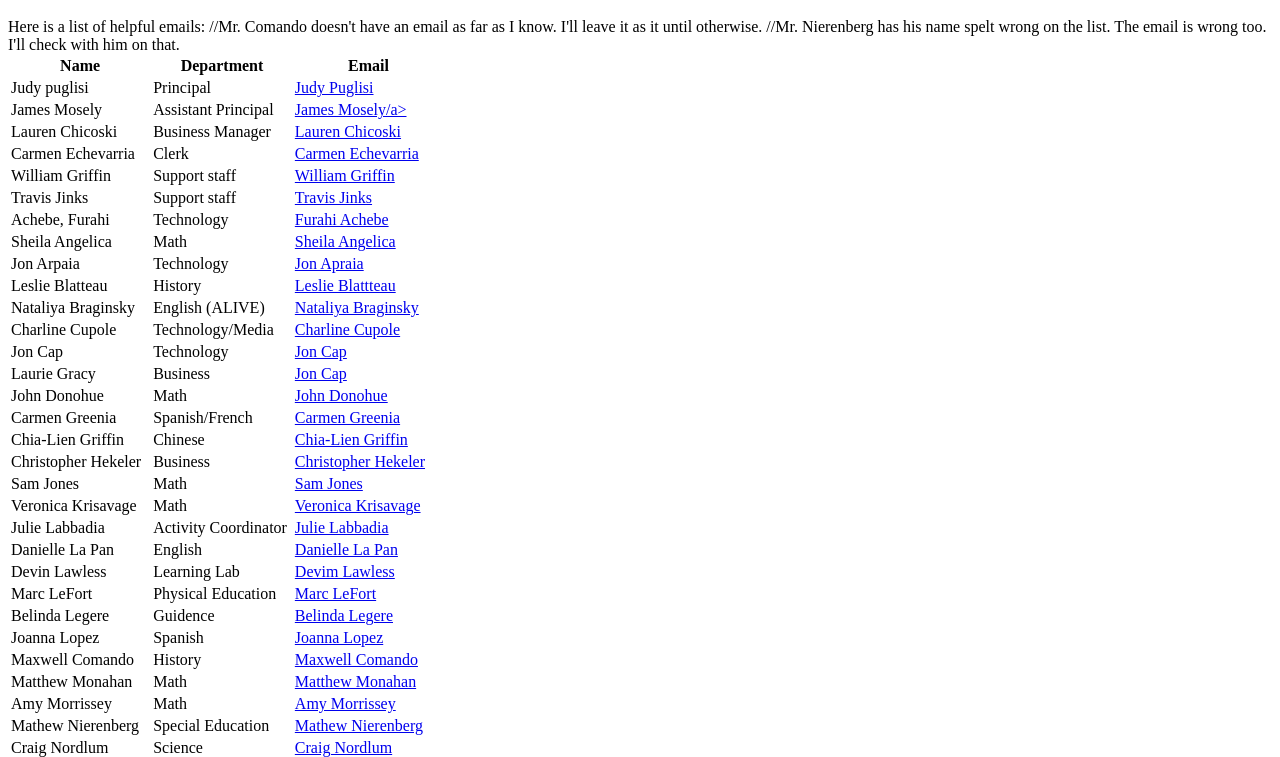
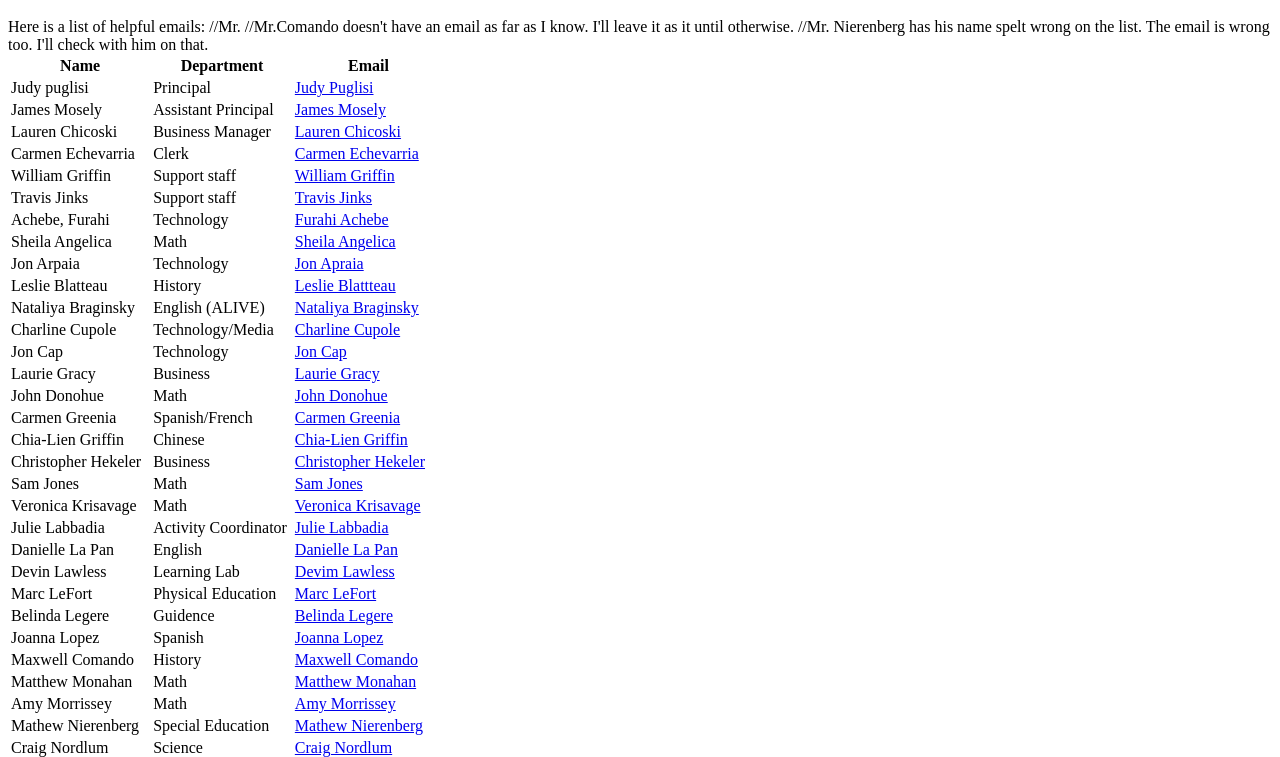
Before and after one commit to codenewhaven/app, a plain HTML site: page contact.html in a window 1280 px wide. Shown: the part 48-805 px from the top of the page. Drawn offline with Linux system fonts and the light colour scheme.

Commit message:
Fixed a few errors I've made.

```diff
--- a/contact.html
+++ b/contact.html
@@ -31,7 +31,7 @@ Here is a list of helpful emails:
 	<tr>
 		<td>James Mosely</td>
 		<td>Assistant Principal</td>
-		<td><a href="mailto:james.moseley@new-haven.k12.ct.us">James Mosely/a></td>
+		<td><a href="mailto:james.moseley@new-haven.k12.ct.us">James Mosely</a></td>
 	</tr>
 
 	<tr>
@@ -99,7 +99,7 @@ Here is a list of helpful emails:
 
 		<td>Laurie Gracy</td>
 		<td>Business</td>
-		<td><a href="mailto:laurie.gracy@new-haven.k12.ct.us">Jon Cap</a></td>
+		<td><a href="mailto:laurie.gracy@new-haven.k12.ct.us">Laurie Gracy</a></td>
 </tr>
 
 <tr>
@@ -172,7 +172,7 @@ Here is a list of helpful emails:
 		<td>Spanish</td>
 		<td><a href="mailto:joanna.lopez@new-haven.k12.ct.us">Joanna Lopez</a></td>
 </tr>
-//Mr. Comando doesn't have an email as far as I know. I'll leave it as it until otherwise.
+//Mr. //Mr.Comando doesn't have an email as far as I know. I'll leave it as it until otherwise.
 <tr>
 		<td>Maxwell Comando</td>
 		<td>History</td>
```
